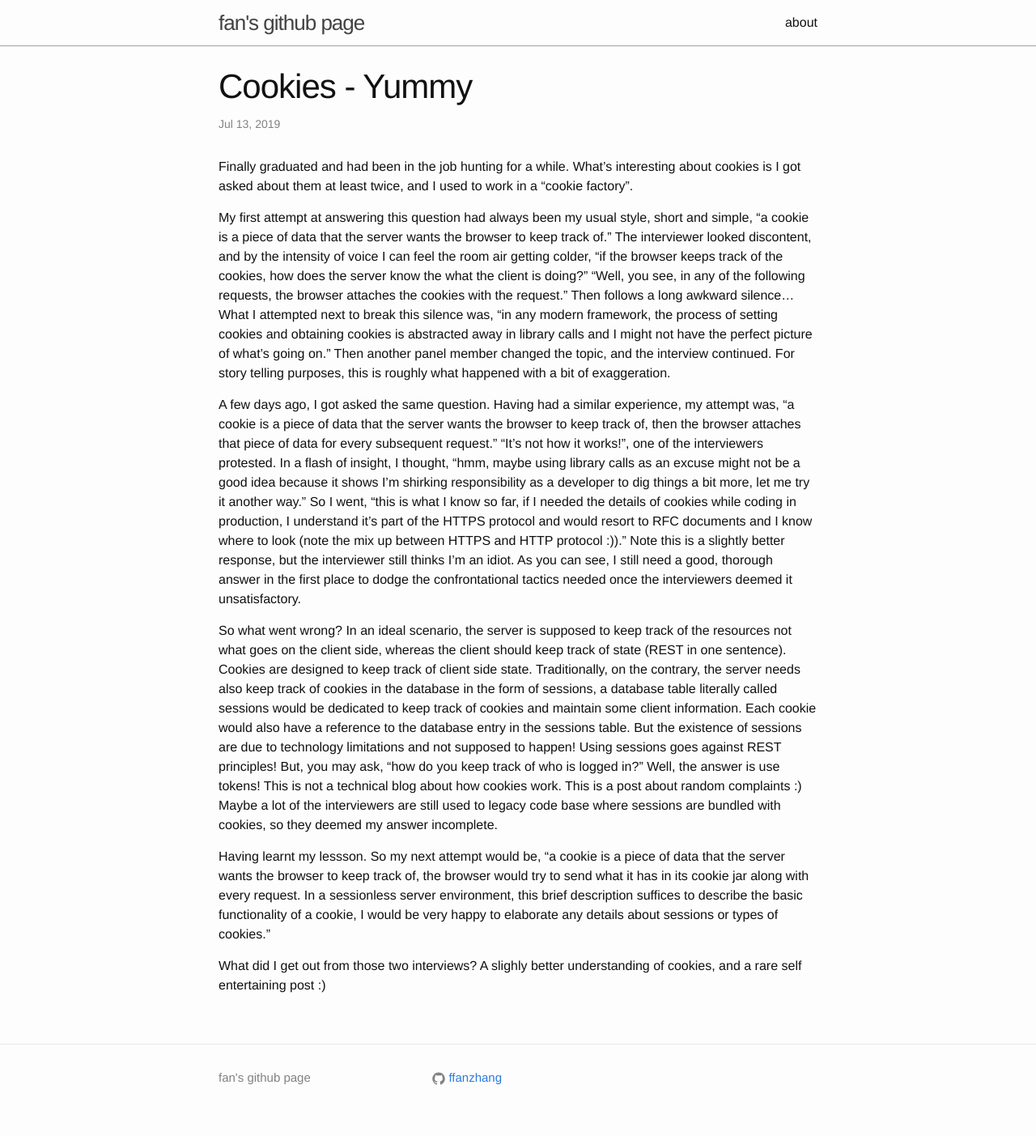
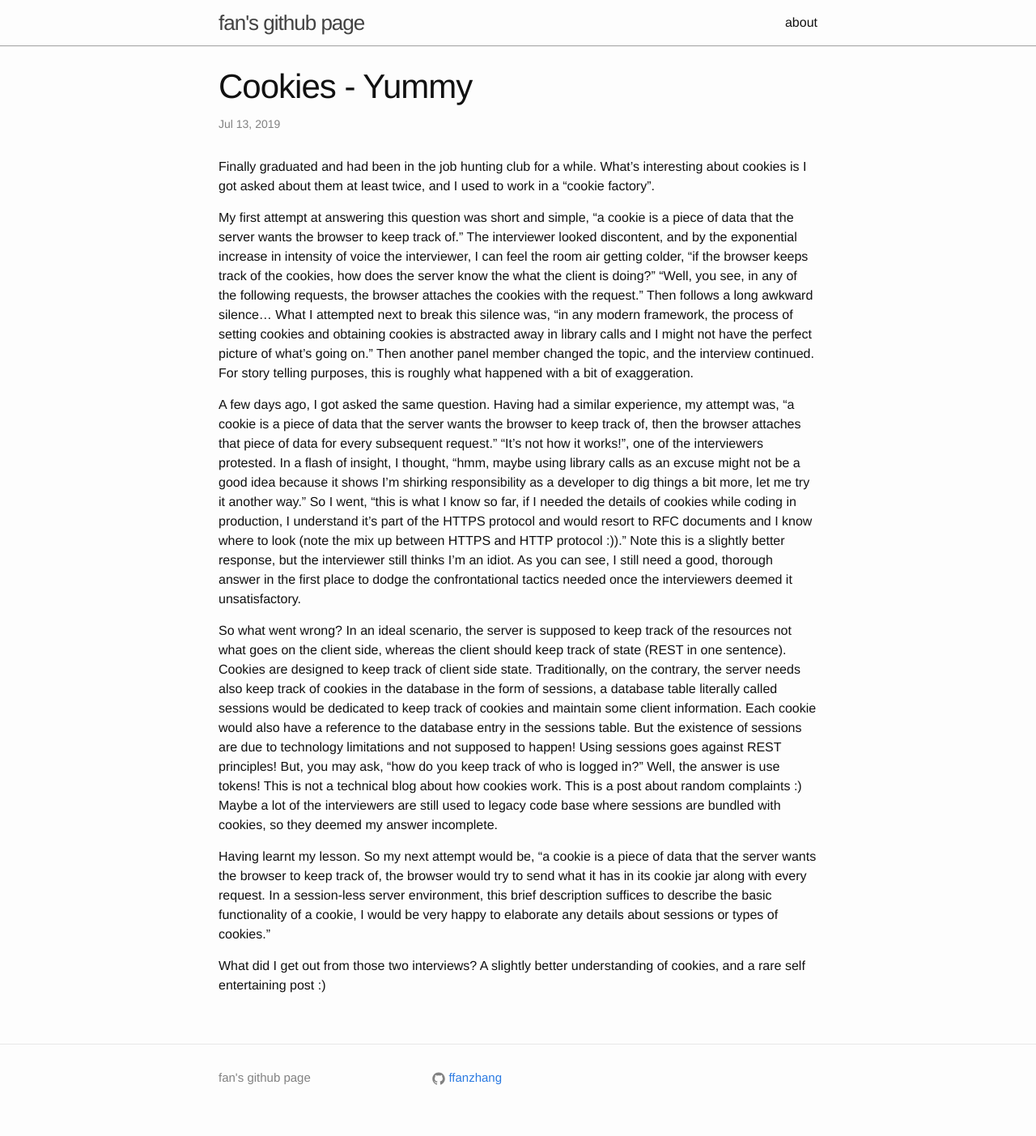
Before and after one commit to ffanzhang/ffanzhang.github.io, a Jekyll site: the page built from _posts/2019-07-13-cookies-yummy.markdown, in a window 1280 px wide. Shown: the whole page at 81% size. Built offline with Jekyll 4.4.1, drawn with Linux system fonts in a browser that asks for light colours.

Commit message:
spell check

```diff
--- a/_posts/2019-07-13-cookies-yummy.markdown
+++ b/_posts/2019-07-13-cookies-yummy.markdown
@@ -3,11 +3,11 @@ layout: post
 title: "Cookies - Yummy"
 ---
 
-Finally graduated and had been in the job hunting for a while. What's interesting about cookies is I got asked about them at least twice, and I used to work in a "cookie factory".
+Finally graduated and had been in the job hunting club for a while. What's interesting about cookies is I got asked about them at least twice, and I used to work in a "cookie factory".
 
-My first attempt at answering this question had always been my usual style, short
+My first attempt at answering this question was short
 and simple, "a cookie is a piece of data that the server wants the browser
-to keep track of." The interviewer looked discontent, and by the intensity of voice
+to keep track of." The interviewer looked discontent, and by the exponential increase in intensity of voice the interviewer,
 I can feel the room air getting colder, "if the browser keeps
 track of the cookies, how does the server know the what the client is doing?" "Well,
 you see, in any of the following requests, the browser attaches the cookies with the
@@ -45,12 +45,12 @@ about how cookies work. This is a post about random complaints :) Maybe
 a lot of the interviewers are still used to legacy code base where sessions are
 bundled with cookies, so they deemed my answer incomplete.
 
-Having learnt my lessson. So my next attempt would be, "a cookie is a piece of
+Having learnt my lesson. So my next attempt would be, "a cookie is a piece of
 data that the server wants the browser to keep track of, the browser would try
 to send what it has in its cookie jar along with every request. In a
-sessionless server environment, this brief description suffices to describe the
+session-less server environment, this brief description suffices to describe the
 basic functionality of a cookie, I would be very happy to elaborate any details
 about sessions or types of cookies."
 
-What did I get out from those two interviews? A slighly better
+What did I get out from those two interviews? A slightly better
 understanding of cookies, and a rare self entertaining post :)
```
